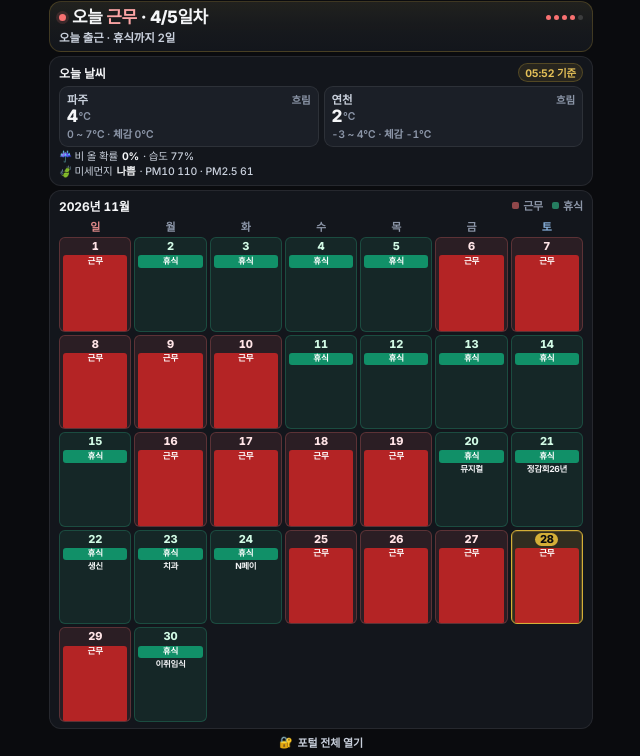
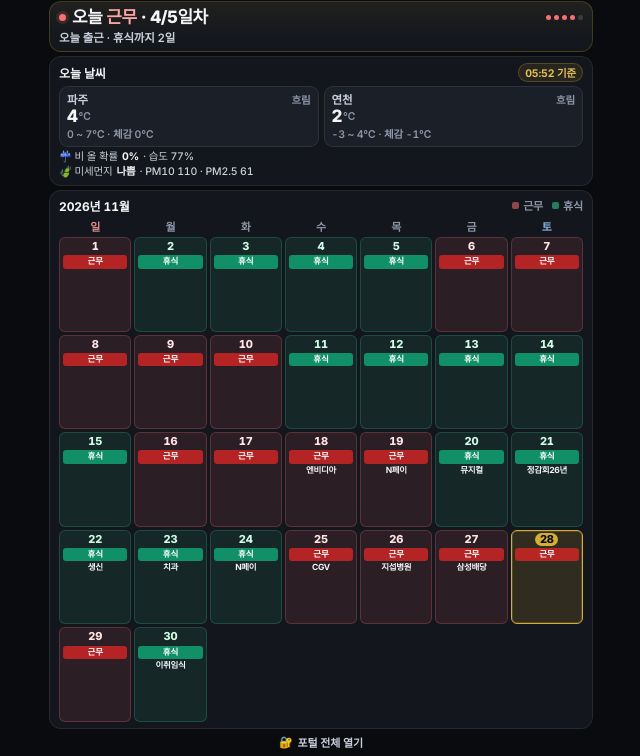
Before and after one commit to simsangguk-jpg/simsangguk-jpg.github.io, a plain HTML site: page widget.html in a window 1280 px wide. Shown: the part 44-800 px from the top of the page, without its empty margins (319-959 px from the left). Drawn offline with Linux system fonts and the light colour scheme; no server answers; a web font is replaced by a local one.

Commit message:
widget: rename .cc-bar.w to .wk so it does not inherit .w height:100%

```diff
--- a/widget.html
+++ b/widget.html
@@ -137,12 +137,12 @@
       padding:0 4.5px; min-width:16px; text-align:center;
     }
     .cc-bar{
-      width:100%; text-align:center; font-size:8.5px; font-weight:800; line-height:1.35;
-      border-radius:3px; padding:0.5px 0; white-space:nowrap; overflow:hidden; flex:0 0 auto;
+      width:100%; height:auto !important; text-align:center; font-size:8.5px; font-weight:800; line-height:1.35;
+      border-radius:3px; padding:1px 0 !important; margin:0; white-space:nowrap; overflow:hidden; flex:0 0 auto;
     }
-    .cc-bar.w{ background:rgba(220,38,38,.78); color:#FFFFFF; }
-    .cc-bar.r{ background:rgba(16,185,129,.72); color:#FFFFFF; }
-    .cc-bar.v{ background:rgba(139,92,246,.82); color:#FFFFFF; }
+    .cc-bar.wk{ background:rgba(220,38,38,.78); color:#FFFFFF; }
+    .cc-bar.rs{ background:rgba(16,185,129,.72); color:#FFFFFF; }
+    .cc-bar.vc{ background:rgba(139,92,246,.82); color:#FFFFFF; }
     .cc-wx{ font-size:8.5px; line-height:1; }
     .cc .cc-l{
       font-size:8.5px; font-weight:700; color:#F3F4F6; width:100%;
@@ -381,7 +381,7 @@
         var isToday = (d === now.getDate());
         if (isToday) cls += ' today';
 
-        var stCls = st.override === 'vacation' ? 'v' : (st.isWork ? 'w' : 'r');
+        var stCls = st.override === 'vacation' ? 'vc' : (st.isWork ? 'wk' : 'rs');
         var stWord = st.override === 'vacation' ? '휴가' : (st.isWork ? '근무' : '휴식');
         var stBar = '<div class="cc-bar ' + stCls + '">' + stWord + '</div>';
 
```
